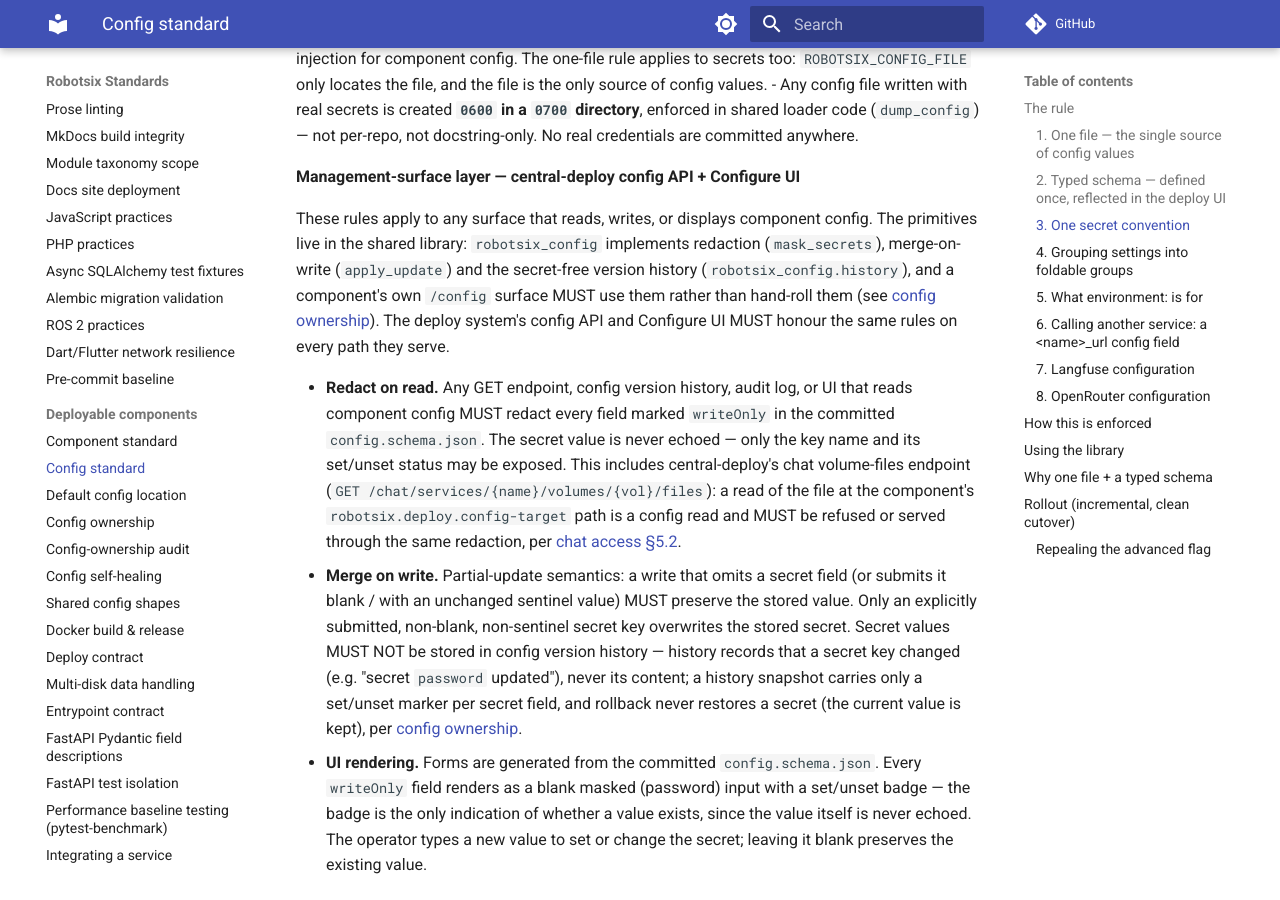
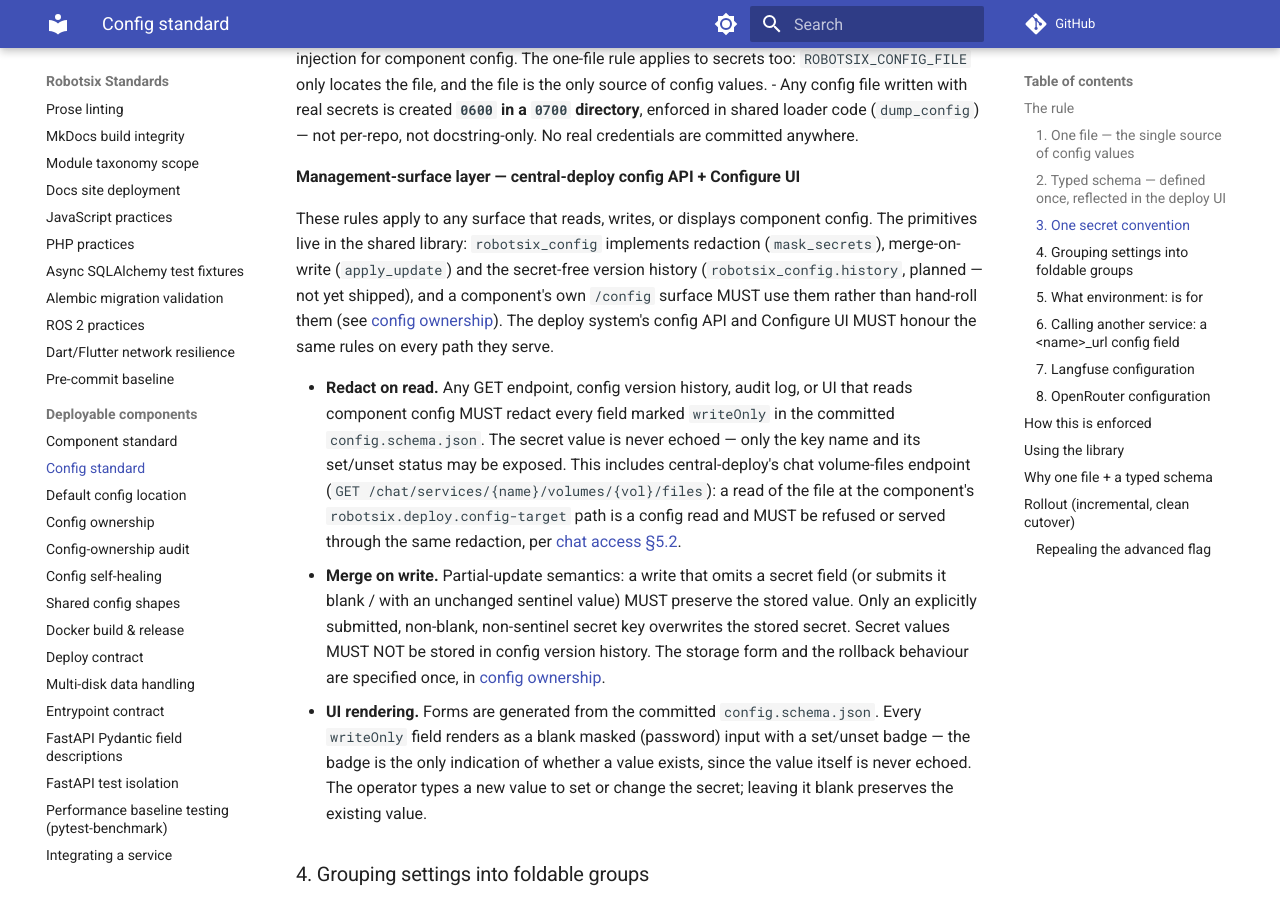
Before and after one commit to damien-robotsix/robotsix-standards, an MkDocs documentation site: the page built from docs/config-standard.md, in a window 1280 px wide and 900 px high, scrolled down 1716 px. Built offline with MkDocs 1.6.1 and Material for MkDocs 9.7.7, drawn with Linux system fonts in a browser that asks for light colours; comment, search, counter and statistics services are not loaded; some of the changed text lies outside the part shown.

Commit message:
chore: config-ownership: the version-history sidecar stores full config snapshots, which contradicts the 'secrets never stored in history' rule stated three times (20261026T053152Z-config-ownership-the-version-history-sid-8aa8)

```diff
--- a/docs/config-standard.md
+++ b/docs/config-standard.md
@@ -84,7 +84,7 @@
 These rules apply to any surface that reads, writes, or displays component
 config. The primitives live in the shared library: `robotsix_config`
 implements redaction (`mask_secrets`), merge-on-write (`apply_update`) and
-the secret-free version history (`robotsix_config.history`), and a
+the secret-free version history (`robotsix_config.history`, planned — not yet shipped), and a
 component's own `/config` surface MUST use them rather than hand-roll them
 (see [config ownership](config-ownership.md#where-the-history-lives-and-who-implements-it)).
 The deploy system's config API and Configure UI MUST honour the same rules
@@ -103,11 +103,9 @@
   field (or submits it blank / with an unchanged sentinel value) MUST
   preserve the stored value. Only an explicitly submitted, non-blank,
   non-sentinel secret key overwrites the stored secret. Secret values MUST
-  NOT be stored in config version history — history records that a secret
-  key changed (e.g. "secret `password` updated"), never its content; a
-  history snapshot carries only a set/unset marker per secret field, and
-  rollback never restores a secret (the current value is kept), per
-  [config ownership](config-ownership.md#post-configrollback).
+  NOT be stored in config version history. The storage form and the rollback
+  behaviour are specified once, in
+  [config ownership](config-ownership.md#where-the-history-lives-and-who-implements-it).
 - **UI rendering.** Forms are generated from the committed
   `config.schema.json`. Every `writeOnly` field renders as a blank masked
   (password) input with a set/unset badge — the badge is the only
@@ -298,7 +296,7 @@
 | Rule | Audit criterion |
 |---|---|
 | Redact on read | Every config-read path — `GET /config`, version-history reads, audit-log serialization, and the chat volume-files endpoint when it reads the `config-target` path — routes through `mask_secrets()` (or an equivalent redaction wrapper) *before* serialization. `grep` the deploy system's config-API module for `mask_secrets`; any GET path that serializes a `writeOnly` field without it is a violation. The chat volume-files `config-target` read may instead be refused with `403` (failing closed when redaction cannot run, per [chat access §5.2](chat-access-standard.md#52-volumes-read-only)); a `403` there is compliant, not a violation. |
-| Merge on write | Config writes route through `apply_update()` merge semantics (per the [config-ownership](config-ownership.md) helper table), so a partial write that omits a secret preserves the stored value. Version-history persistence stores only the fact that a secret key changed, never its value — `grep` history-write sites for raw secret values reaching storage; the `robotsix_config.history` unit test (write a secret, rotate it, assert the old value is absent from `<config>.versions`) enforces this fleet-wide. |
+| Merge on write | Config writes route through `apply_update()` merge semantics (per the [config-ownership](config-ownership.md) helper table), so a partial write that omits a secret preserves the stored value. Version-history persistence stores only the fact that a secret key changed, never its value — `grep` history-write sites for raw secret values reaching storage; the planned `robotsix_config.history` unit test (write a secret, rotate it, assert the old value is absent from `<config>.versions`) will enforce this fleet-wide once the module ships. |
 | UI rendering | The Configure UI form is generated from the committed `config/config.schema.json`; every `writeOnly` field renders masked with a set/unset badge and the value is never echoed in any API response the form consumes. This is a design-level property the auditor reads at code review. |
 
 The [security posture](security-posture.md#audit) page carries the fleet-wide
```
Also changed, not shown: docs/config-ownership.md (+14 -10 lines), docs/security-posture.md (+1 -1 lines).
